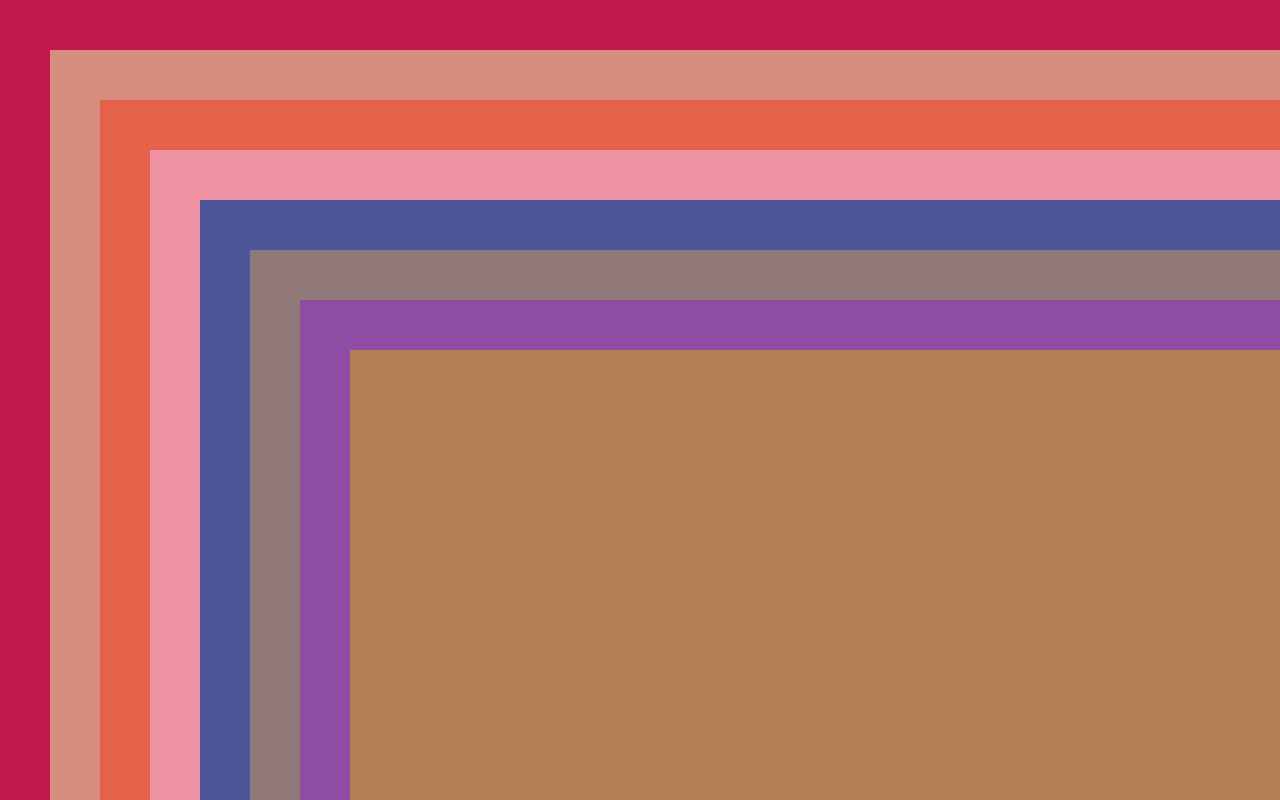
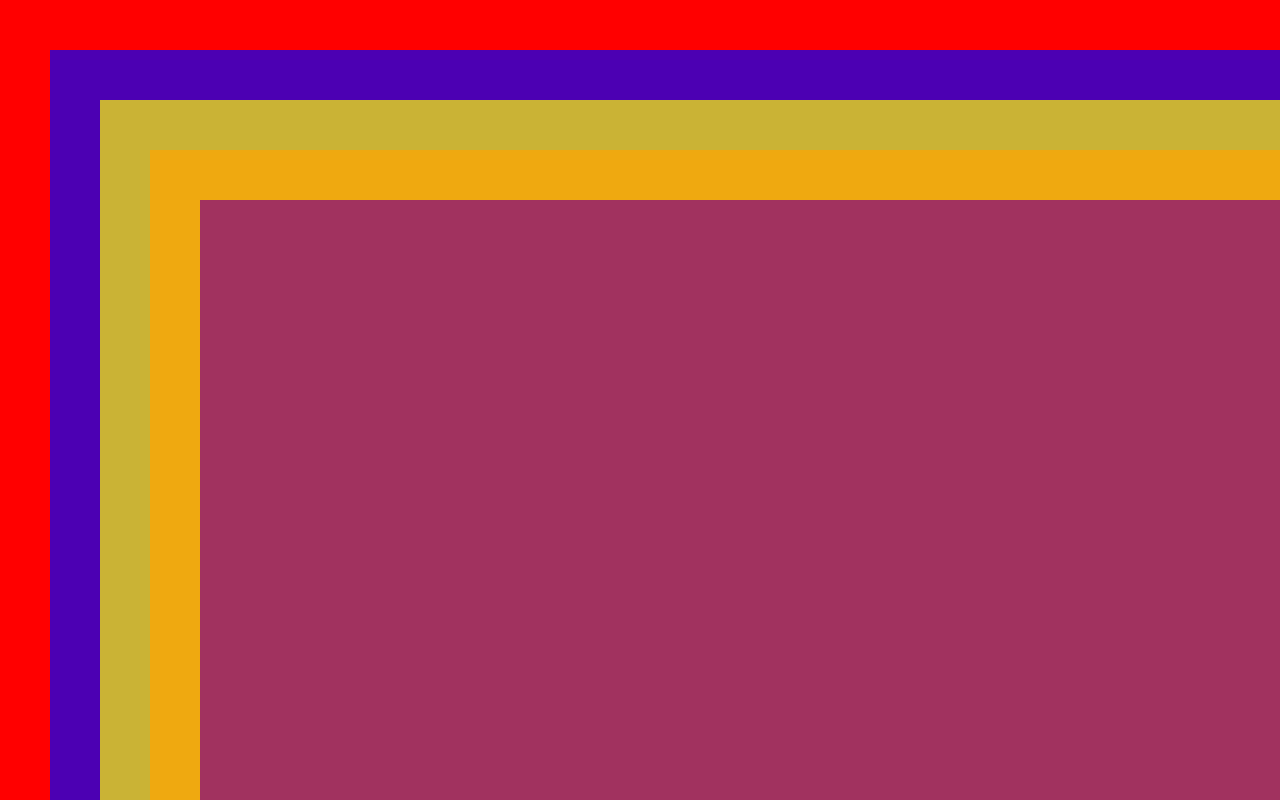
Before and after one commit to D-TUCKER/colors, a React (Create React App) app: page / in a window 1280 px wide. Built offline with nearby package versions, Linux system fonts and the light colour scheme.

Commit message:
rotating colors work

```diff
--- a/src/App.js
+++ b/src/App.js
@@ -30,48 +30,73 @@ class App extends React.Component {
   constructor(props) {
     super(props);
 
-    const count = Math.floor(
-      Math.min(
-        window.innerHeight / (OFFSET * 2),
-        window.innerWidth / (OFFSET * 2)
-      )
-    );
+    // const count = Math.floor(
+    //   Math.min(
+    //     window.innerHeight / (OFFSET * 2),
+    //     window.innerWidth / (OFFSET * 2)
+    //   )
+    // );
 
-    const boxData = getColors(count);
+    const boxData = ["red", "blue", "yellow", "orange", "purple"];
 
     this.state = { boxData };
   }
 
-  componentDidMount() {
-    window.onresize = throttle(this.resize, RESIZE_TIMEOUT);
-  }
+  boxClicked = offSet => {
+    //console.log(offSet, this.state.boxData);
+    const boxData = this.state.boxData.slice();
 
-  resize = () => {
-    const count = Math.floor(
-      Math.min(
-        window.innerHeight / (OFFSET * 2),
-        window.innerWidth / (OFFSET * 2)
-      )
-    );
+    //const index = boxData.length - 1 - offSet;
+    //console.log(offSet, index, this.state.boxData);
 
-    if (count < this.state.boxData.length) {
-      this.setState({ boxData: this.state.boxData.slice(0, count) });
-    } else if (count > this.state.boxData.length) {
-      const diff = count - this.state.boxData.length;
-      this.setState({ boxData: this.state.boxData.concat(getColors(diff)) });
+    if (boxData.length - 1 !== offSet) {
+      const clicked = boxData.splice(offSet, 1);
+      this.setState({
+        boxData: boxData.concat(clicked)
+      });
     }
+
+    // this.setState({
+    //   boxData: [...boxData.slice(index), ...boxData.slice(0, index)]
+    // });
   };
+
+  // componentDidMount() {
+  //   window.onresize = throttle(this.resize, RESIZE_TIMEOUT);
+  // }
+
+  // resize = () => {
+  //   const count = Math.floor(
+  //     Math.min(
+  //       window.innerHeight / (OFFSET * 2),
+  //       window.innerWidth / (OFFSET * 2)
+  //     )
+  //   );
+
+  //   if (count < this.state.boxData.length) {
+  //     this.setState({ boxData: this.state.boxData.slice(0, count) });
+  //   } else if (count > this.state.boxData.length) {
+  //     const diff = count - this.state.boxData.length;
+  //     this.setState({ boxData: this.state.boxData.concat(getColors(diff)) });
+  //   }
+  // };
 
   render() {
     return this.state.boxData.map((color, index) => (
-      <ColorDiv color={color} offSet={index * OFFSET} />
+      <ColorDiv
+        boxClicked={this.boxClicked}
+        key={this.props.offSet}
+        color={color}
+        index={index}
+        len={this.state.boxData.length}
+      />
     ));
   }
 }
 
 class ColorDiv extends Component {
   render() {
-    const offSet = this.props.offSet || 0;
+    const offSet = this.props.index * 50 || 0;
 
     const style = {
       position: "fixed",
@@ -79,10 +104,17 @@ class ColorDiv extends Component {
       left: offSet,
       right: 0,
       top: offSet,
-      bottom: 0
+      bottom: 0,
+      cursor: this.props.index < this.props.len - 1 ? "pointer" : ""
     };
 
-    return <div className="color-box" style={style} />;
+    return (
+      <div
+        className="color-box"
+        style={style}
+        onClick={this.props.boxClicked.bind(null, this.props.index)}
+      />
+    );
   }
 }
 
```
